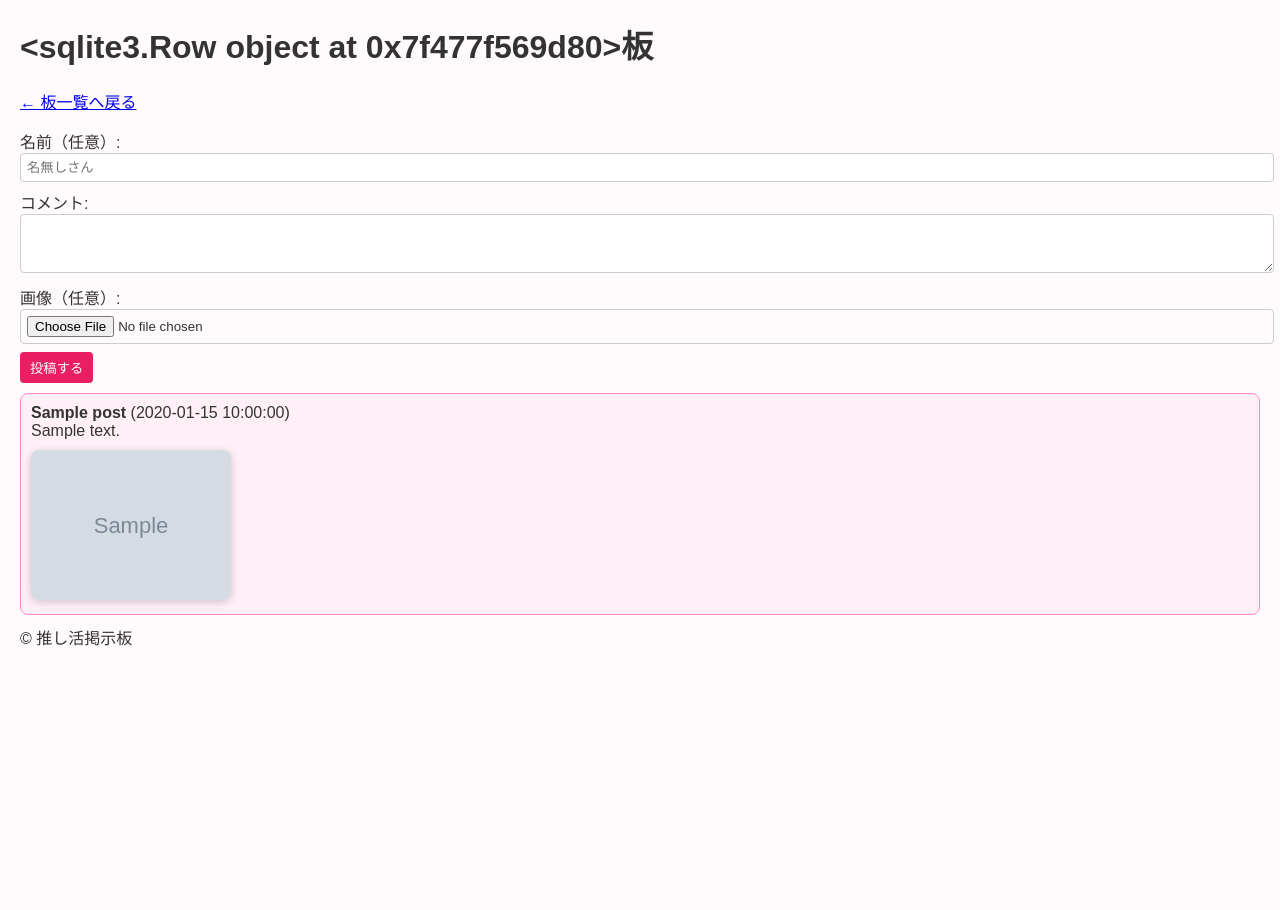
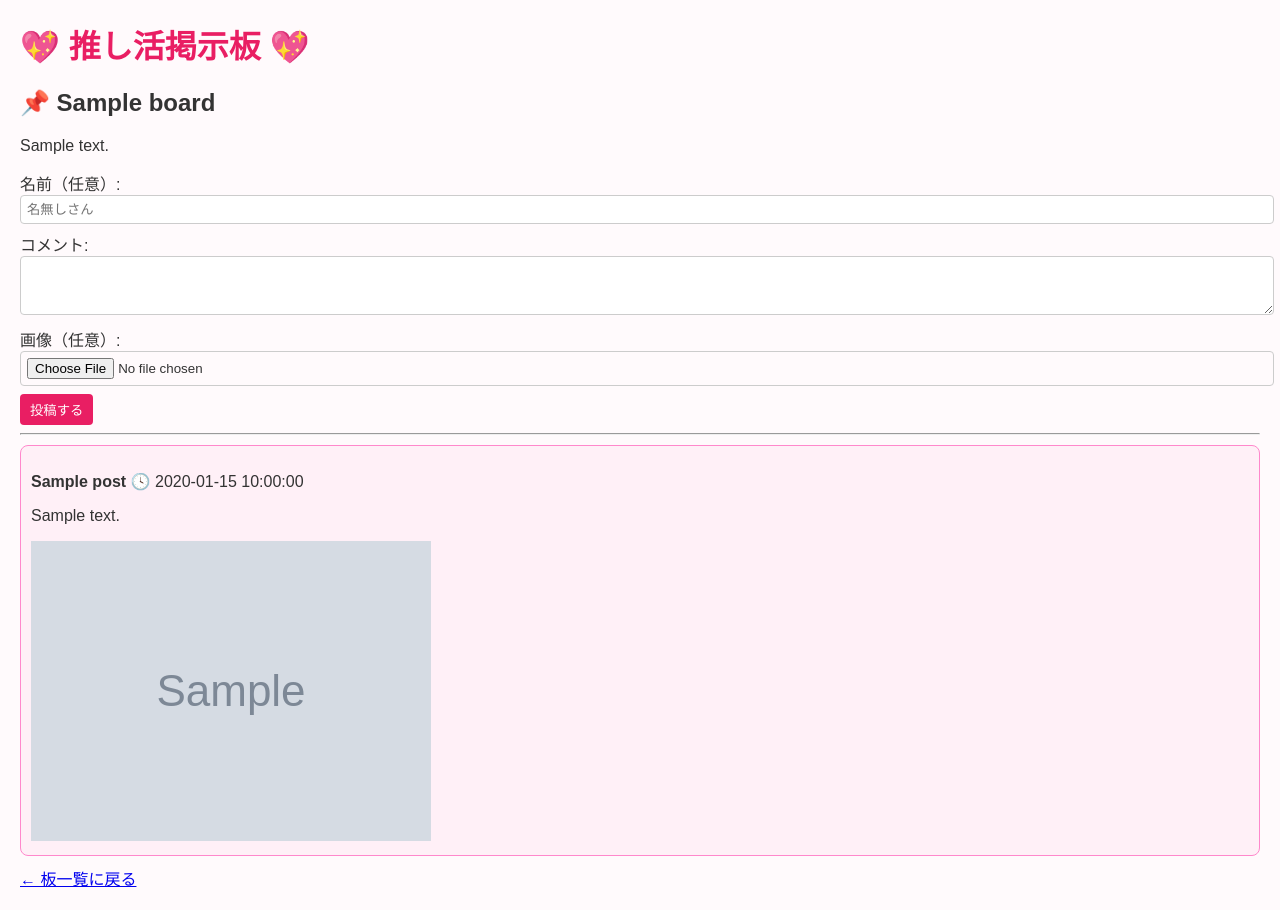
Before and after one commit to afternoon-tec/oshikatsu-bbs, a Flask app: page /board/1 in a window 1280 px wide. Before the commit the page ends 646 px from the top, so only its background shows below. Run offline with Flask 3, Linux system fonts and the light colour scheme; tables that the repository leaves empty hold one stand-in row (values such as "Sample post"); grey boxes marked "Sample" are stand-in pictures.

```diff
--- a/templates/board.html
+++ b/templates/board.html
@@ -1,42 +1,47 @@
-<!DOCTYPE html>
-<html lang="ja">
-<head>
-  <meta charset="UTF-8">
-  <title>{{ board }}板</title>
-  <link rel="stylesheet" href="{{ url_for('static', filename='style.css') }}">
-</head>
-<body>
-  <header>
-    <h1>{{ board }}板</h1>
-    <p><a href="/">← 板一覧へ戻る</a></p>
-  </header>
+{% extends "layout.html" %}
+{% block content %}
 
-  <div class="container">
+<h2>📌 {{ board.title }}</h2>
+{% if board.description %}
+  <p class="description">{{ board.description }}</p>
+{% endif %}
+
+<!-- 投稿フォーム -->
 <div class="form-box">
   <form method="POST" enctype="multipart/form-data">
     <label>名前（任意）:</label>
     <input type="text" name="name" placeholder="名無しさん">
+
     <label>コメント:</label>
     <textarea name="message" rows="3" required></textarea>
+
     <label>画像（任意）:</label>
     <input type="file" name="image" accept="image/*">
+
     <button type="submit">投稿する</button>
   </form>
 </div>
 
+<hr>
+
+<!-- 投稿一覧 -->
+{% if posts %}
+  <div class="posts">
     {% for post in posts %}
       <div class="post">
-      <strong>{{ post['name'] }}</strong> <span class="date">({{ post['date'] }})</span>
-      <div class="message">{{ post['message'] }}</div>
-      {% if post['image'] %}
-        <div class="image-box">
-          <img src="{{ url_for('static', filename=post['image'].split('static/')[-1]) }}" alt="画像" loading="lazy">
-        </div>
+        <p><strong>{{ post["name"] or "名無しさん" }}</strong> 🕓 {{ post["date"] }}</p>
+        <p>{{ post["message"] | e }}</p>
+
+        {% if post["image"] %}
+          <img src="{{ url_for('static', filename='uploads/' + post['image']) }}" alt="投稿画像" class="post-image">
         {% endif %}
       </div>
     {% endfor %}
   </div>
+{% else %}
+  <p>まだ投稿がありません。</p>
+{% endif %}
 
-  <footer>© 推し活掲示板</footer>
-</body>
-</html>
+<a href="{{ url_for('boards') }}" class="back-btn">← 板一覧に戻る</a>
+
+{% endblock %}
```
Lines whose indentation alone changed are shown as unchanged.
